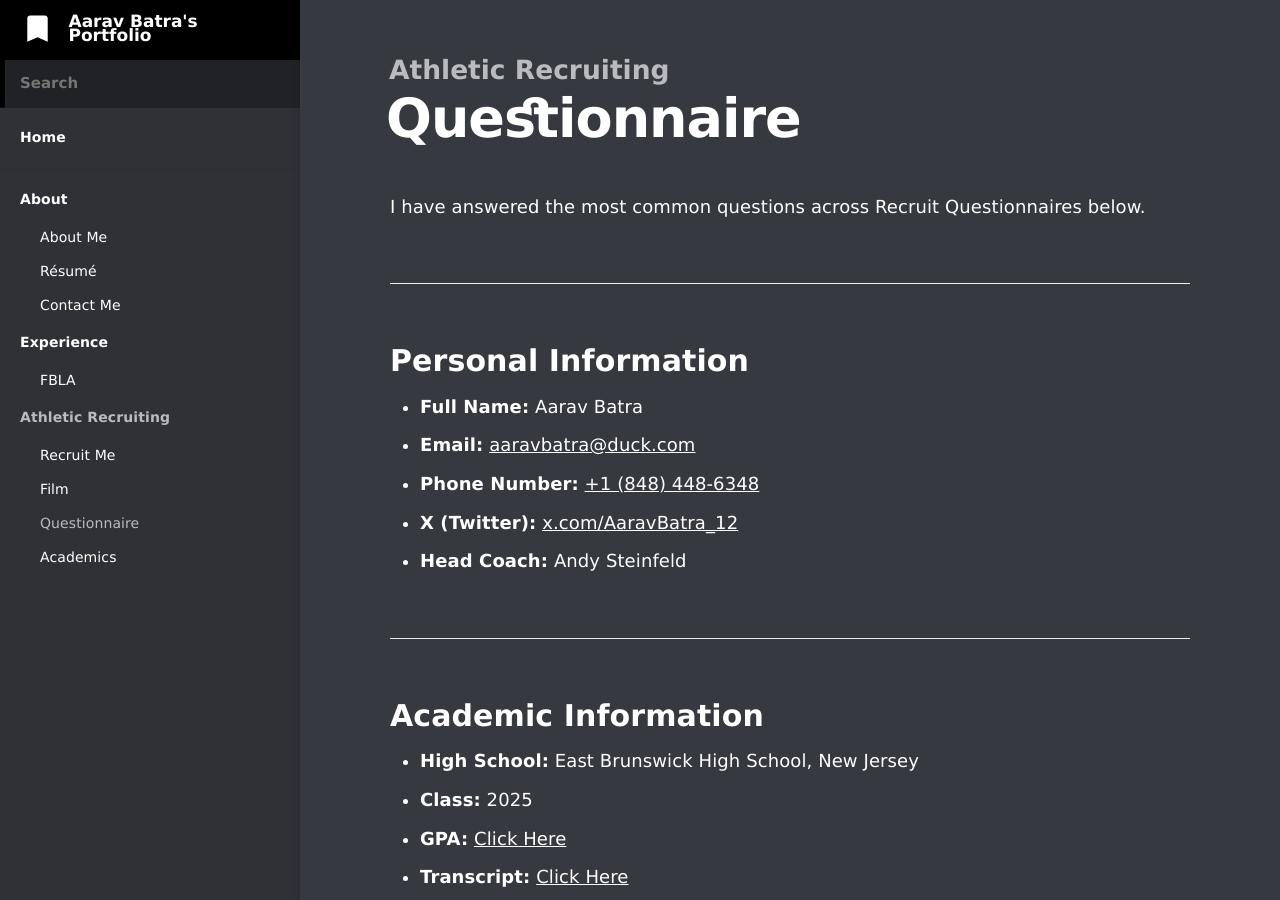
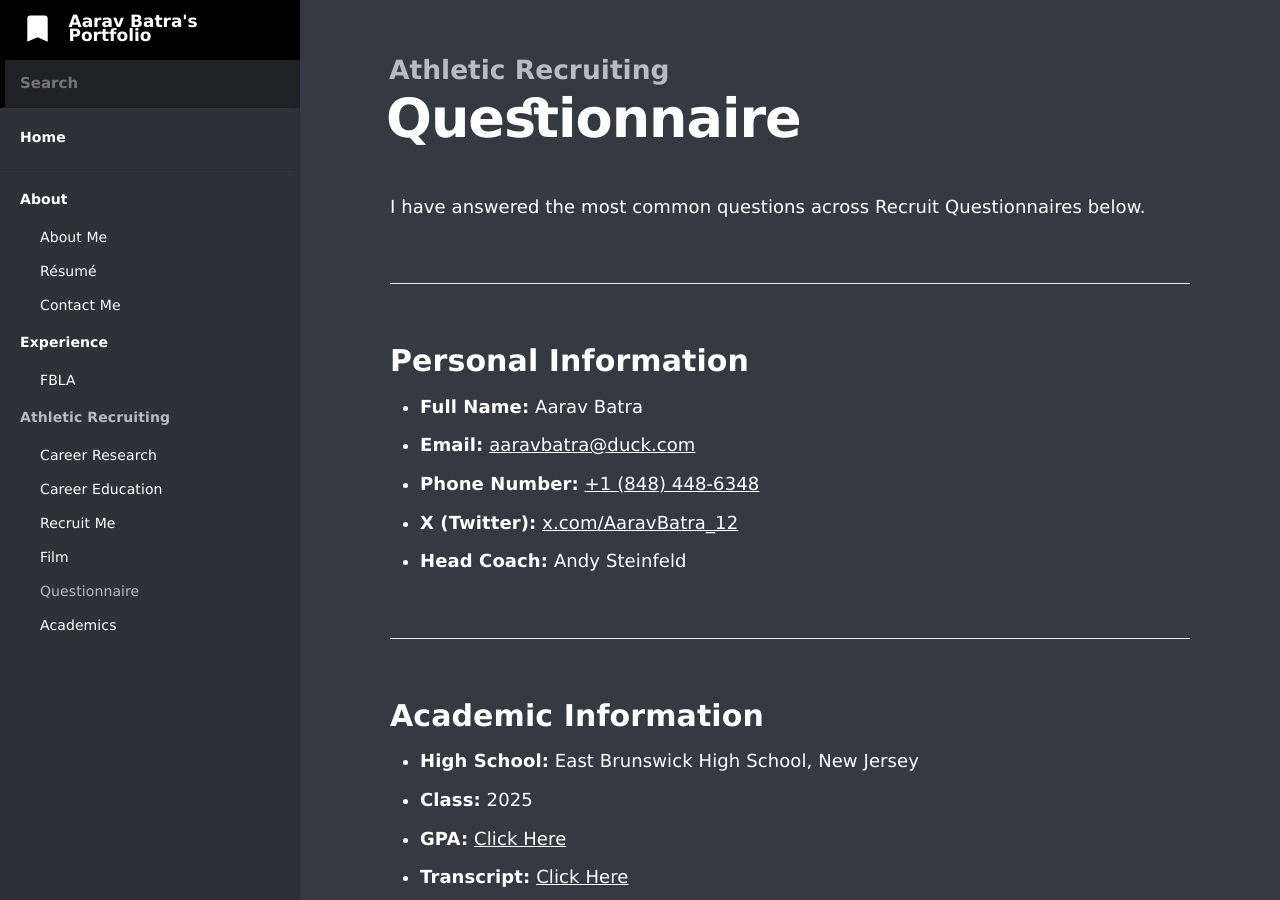
Before and after one commit to batra-aarav/www.aaravbatra.me, a Jekyll site: the page built from _docs/recruiting/questionnaire.md, in a window 1280 px wide and 900 px high. Built offline with Jekyll 4.4.1, drawn with Linux system fonts in a browser that asks for light colours.

Commit message:
add and reorder pages

```diff
--- /dev/null
+++ b/_docs/recruiting/career-education.md
@@ -0,0 +1,5 @@
+---
+title: Career Education
+category: Athletic Recruiting
+order: 2
+---
--- /dev/null
+++ b/_docs/recruiting/career-research.md
@@ -0,0 +1,5 @@
+---
+title: Career Research
+category: Athletic Recruiting
+order: 1
+---
```
Also changed, not shown: _docs/recruiting/academics.md (+1 -1 lines), _docs/recruiting/film.md (+1 -1 lines), _docs/recruiting/questionnaire.md (+1 -1 lines), _docs/recruiting/recruit-me.md (+1 -1 lines).
